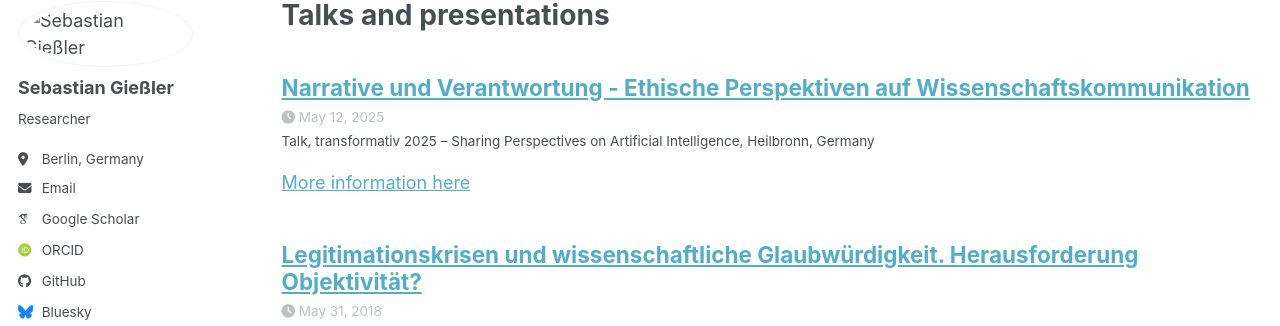
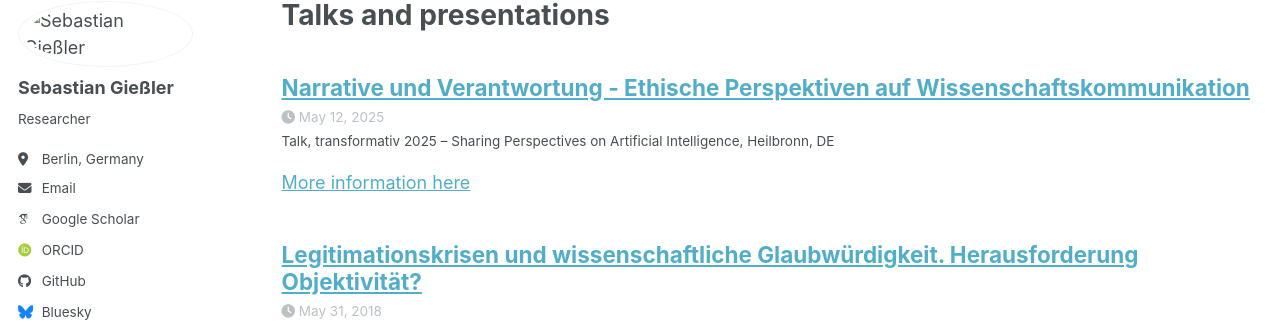
Before and after one commit to SebGiessler/sebgiessler.github.io, a Jekyll site: the page built from _pages/talks.html, in a window 1280 px wide. Shown: the part 100-426 px from the top of the page. Built offline with Jekyll 4.4.1, drawn with Linux system fonts in a browser that asks for light colours; some web fonts are replaced; a script bundle is joined from its source files by our own code; library files that are not in the unit come from our copies; a file with an impossible date is left out.

Commit message:
update talks

```diff
--- a/_talks/2025-05-12-talk-2.md
+++ b/_talks/2025-05-12-talk-2.md
@@ -5,7 +5,7 @@ type: "Talk"
 permalink: /talks/2025-05-12-talk-2
 venue: "transformativ 2025 – Sharing Perspectives on Artificial Intelligence"
 date: 2025-05-12
-location: "Heilbronn, Germany"
+location: "Heilbronn, DE"
 ---
 
 [More information here](http://example2.com)
```
Also changed, not shown: _talks/2023-17-03-talk-4.md (+1 -1 lines), _talks/2024-16-08-talk-3.md (+1 -1 lines), _talks/2026-15-04-talk-1.md (+1 -1 lines).
